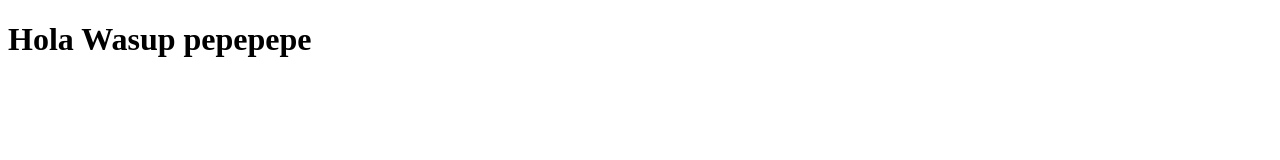
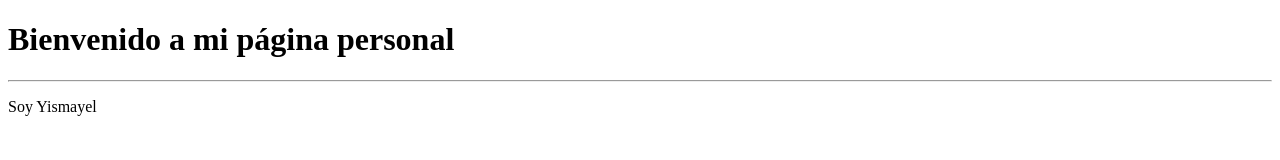
Before and after one commit to blcbul/blcbul.github.io, a plain HTML site: page index.html in a window 1280 px wide. Drawn offline with Linux system fonts and the light colour scheme.

Commit message:
Editamos pagina personal

```diff
--- a/index.html
+++ b/index.html
@@ -4,9 +4,11 @@
     <meta charset="UTF-8">
     <meta http-equiv="X-UA-Compatible" content="IE=edge">
     <meta name="viewport" content="width=device-width, initial-scale=1.0">
-    <title>Document</title>
+    <title>Página personal</title>
 </head>
 <body>
-    <h1>Hola Wasup pepepepe</h1>
+    <h1>Bienvenido a mi página personal</h1>
+    <hr>
+    <p>Soy Yismayel</p>
 </body>
 </html>
--- a/js/app.js
+++ b/js/app.js
@@ -1 +1,3 @@
-console.log('HOLA BIENVCENIDO A MI CARNAL');
+const saludo = () => {
+    alert('Holiwiuuusss');
+}
```
